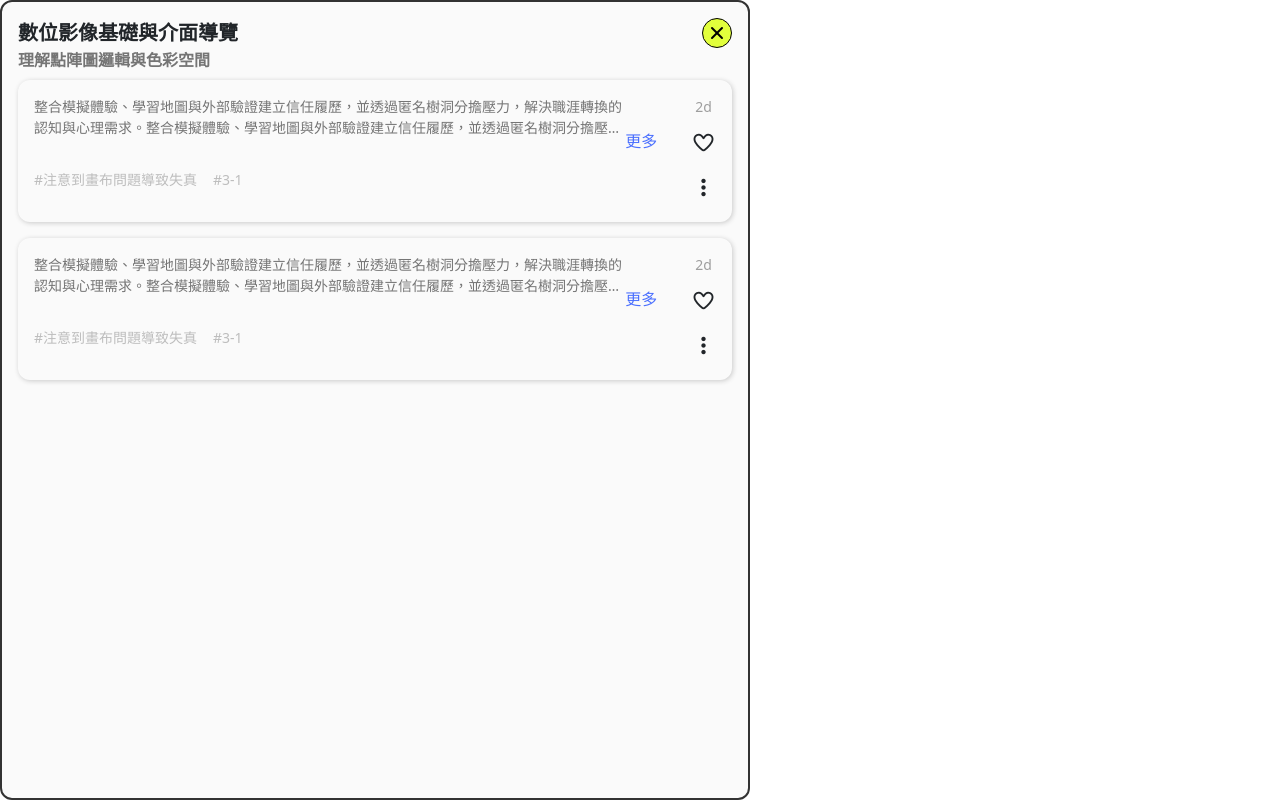
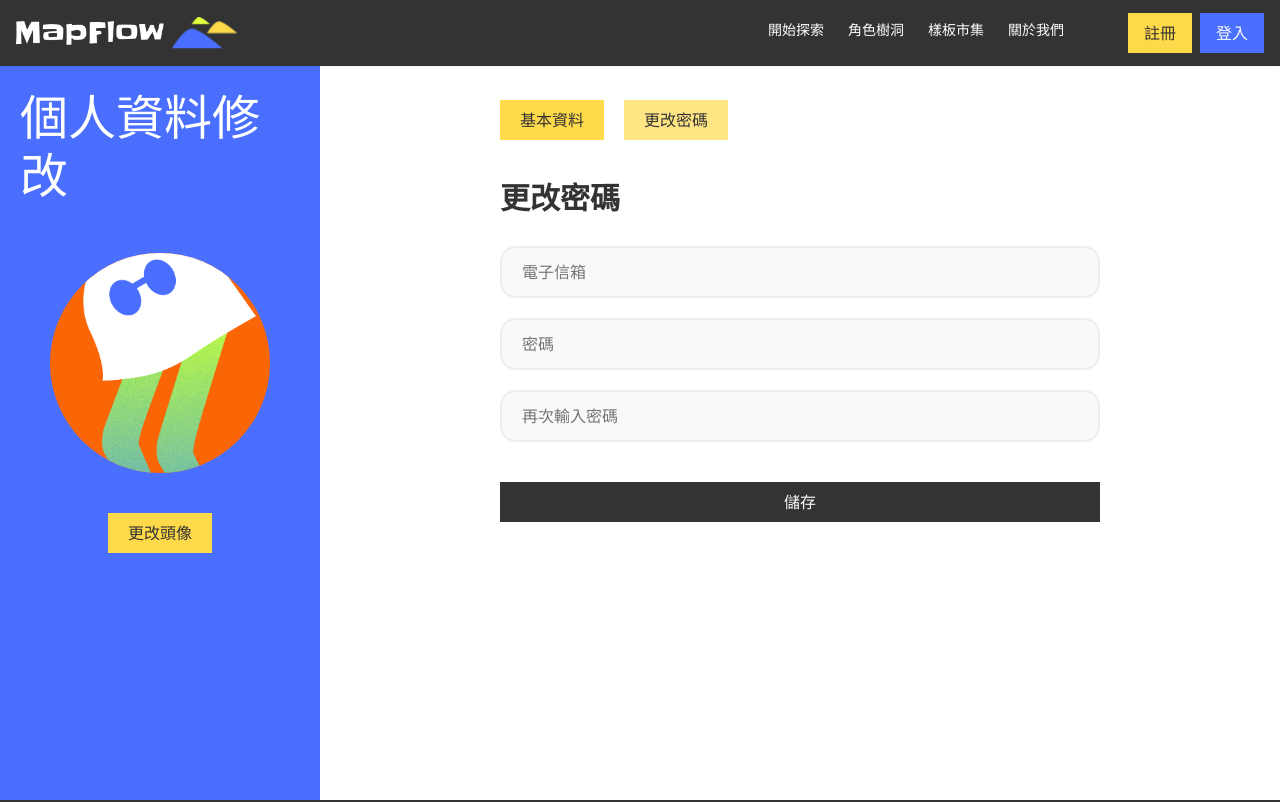
Before and after one commit to yuzh1363/MapFlow, a Vue app in the folder final-project/: page / in a window 1280 px wide. Shown: the top 802 px of the page. Built offline with nearby package versions, Linux system fonts and the light colour scheme.

Commit message:
新增：資料修改、更改密碼頁面

```diff
--- a/final-project/src/App.vue
+++ b/final-project/src/App.vue
@@ -1,22 +1,20 @@
 <script setup>
 import Footer from './components/Footer.vue';
 import Header from './components/Header.vue'
-import Thoughts from './components/Thoughts.vue';
-import Role from './views/Role.vue';
-import Skill from './views/Skill.vue';
+import EditData from './views/EditData.vue';
+import EditCode from './views/EditCode.vue';
 
 
 </script>
 
 <template>
-  <!-- <Header></Header> -->
-  <!-- <main>
-    <RouterView></RouterView>
-  </main> -->
-  <!-- <Skill></Skill> -->
-  <!-- <Role></Role> -->
-   <Thoughts></Thoughts>
-  <!-- <Footer></Footer> -->
+  <Header></Header>
+  <main>
+    <!-- <RouterView></RouterView> -->
+    <EditCode/>
+  </main>
+
+  <Footer></Footer>
 </template>
 
 <style scoped></style>
--- a/final-project/src/components/LearningCalendar.vue
+++ b/final-project/src/components/LearningCalendar.vue
@@ -48,7 +48,7 @@ defineEmits(['click-close'])
   right: 15px;
   top: 15px;
   background: var(--color-support-b);
-  border: none;
+  border: 1px solid var(--color-neutral-900);
   width: 24px;
   height: 24px;
   border-radius: 50%;
--- /dev/null
+++ b/final-project/src/views/EditCode.vue
@@ -0,0 +1,134 @@
+<script setup>
+  import MyButton from '../components/MyButton.vue';
+</script>
+
+<template>
+  <div id="edit-page">
+    <aside class="sidebar">
+      <h1>個人資料修改</h1>
+      <div class="user-avatar">
+        <img src="../assets/images/scott-user.png" alt="使用者大頭貼" class="user-img">
+      </div>
+      <MyButton text="更改頭像" type="yellow" border="square" size="size-md"></MyButton>
+    </aside>
+    <main class="edit-form">
+      <div class="tab-block">
+        <div class="tab-group">
+          <MyButton text="基本資料" type="yellow" border="square" size="size-md"></MyButton>
+          <MyButton text="更改密碼" type="yellow" border="square" size="size-md" class="inactive"></MyButton>
+        </div>
+      </div>
+      <div class="edit-content">
+        <div class="info-group">
+          <h2 class="title">更改密碼</h2>
+          <input type="email" placeholder="電子信箱" class="styled-input">
+          <input type="password" placeholder="密碼" class="styled-input">
+          <input type="password" placeholder="再次輸入密碼" class="styled-input">
+        </div>
+        <div class="submit-action">
+        <MyButton text="儲存" type="black" border="pill" size="size-md" class="save-btn"></MyButton>
+        </div>
+      </div>
+    </main>
+  </div>
+</template>
+
+<style lang="scss" scoped>
+  #edit-page{
+    display:flex;
+    min-height: 100vh;
+    width: 100%;
+  }
+  .sidebar{
+    flex: 1;
+    min-width: 320px;
+    background-color: var(--color-primary);
+    display: flex;
+    align-items: center;
+    padding: 90px 20px;
+    flex-direction: column;
+    gap: 40px;
+    h1{
+      font-size: var(--font-size-5xl);
+      color: var(--color-bg-primary);
+      font-family: "Noto Sans TC";
+    }
+  }
+  .user-img{
+    width: 220px;
+    height: 220px;
+    border-radius: 50%;
+    background-color: #FA6506;
+    object-fit: cover;
+  }
+
+  .edit-form{
+    flex: 3;
+    background-color: var(--color-bg-primary);
+    display: flex;
+    align-items: center;
+    flex-direction: column;
+    padding: 100px 10%;
+  }
+  .tab-block{
+    width: 100%;
+    max-width: 600px;
+    display: flex;
+    align-items: flex-start;
+  }
+
+  .tab-group{
+    display: flex;
+    gap: 20px;
+    margin-bottom: 40px;
+    .inactive {
+    background-color: var(--Sec-yellow-300);
+    }
+  }
+
+  .edit-content{
+    width: 100%;
+    max-width: 600px;
+  }
+
+  .info-group{
+    display: flex;
+    flex-direction: column;
+    gap: 20px;
+    margin-bottom: 40px;
+    .title{
+      font-size: var(--font-size-3xl);
+      font-weight: bold;
+      margin-bottom: 10px;
+      color: var(--color-neutral-900);
+    }
+  }
+
+  .styled-input {
+    width: 100%;
+    padding: 12px 20px;
+    border: 2px solid var(--color-neutral-200);
+    border-radius: var(--radius-lg);
+    font-size: var(--font-size-bas);
+    background-color: #f9f9f9;
+    outline: none;
+    transition: all 0.2s;
+
+    &:focus {
+      border-color: var(--color-primary);
+      background-color: var(--color-bg-primary);
+      box-shadow: 0 0 0 4px rgba(var(--color-primary-rgb));
+    }
+  }
+
+  .submit-action {
+    width: 100%;
+    display: flex;
+    justify-content: center;
+    margin-top: 20px;
+
+    .save-btn {
+      width: 100%;
+    }
+  }
+</style>
--- /dev/null
+++ b/final-project/src/views/EditData.vue
@@ -0,0 +1,142 @@
+<script setup>
+  import MyButton from '../components/MyButton.vue';
+</script>
+
+<template>
+  <div id="edit-page">
+    <aside class="sidebar">
+      <h1>個人資料修改</h1>
+      <div class="user-avatar">
+        <img src="../assets/images/scott-user.png" alt="使用者大頭貼" class="user-img">
+      </div>
+      <MyButton text="更改頭像" type="yellow" border="square" size="size-md"></MyButton>
+    </aside>
+    <main class="edit-form">
+      <div class="tab-block">
+        <div class="tab-group">
+          <MyButton text="基本資料" type="yellow" border="square" size="size-md"></MyButton>
+          <MyButton text="更改密碼" type="yellow" border="square" size="size-md" class="inactive"></MyButton>
+        </div>
+      </div>
+      <div class="edit-content">
+        <div class="info-group">
+          <h2 class="title">基本資料</h2>
+          <input type="text" placeholder="姓氏" class="styled-input">
+          <input type="text" placeholder="名字" class="styled-input">
+          <input type="text" placeholder="角色" class="styled-input">
+        </div>
+
+        <div class="info-group">
+          <h2 class="title">網站連結</h2>
+          <input type="url" placeholder="Github" class="styled-input">
+          <input type="url" placeholder="Behance" class="styled-input">
+          <input type="url" placeholder="Linkin" class="styled-input">
+          <input type="url" placeholder="104" class="styled-input">
+        </div>
+        <div class="submit-action">
+        <MyButton text="儲存" type="black" border="pill" size="size-md" class="save-btn"></MyButton>
+        </div>
+      </div>
+    </main>
+  </div>
+</template>
+
+<style lang="scss" scoped>
+  #edit-page{
+    display:flex;
+    min-height: 100vh;
+    width: 100%;
+  }
+  .sidebar{
+    flex: 1;
+    min-width: 320px;
+    background-color: var(--color-primary);
+    display: flex;
+    align-items: center;
+    padding: 90px 20px;
+    flex-direction: column;
+    gap: 40px;
+    h1{
+      font-size: var(--font-size-5xl);
+      color: var(--color-bg-primary);
+      font-family: "Noto Sans TC";
+    }
+  }
+  .user-img{
+    width: 220px;
+    height: 220px;
+    border-radius: 50%;
+    background-color: #FA6506;
+    object-fit: cover;
+  }
+
+  .edit-form{
+    flex: 3;
+    background-color: var(--color-bg-primary);
+    display: flex;
+    align-items: center;
+    flex-direction: column;
+    padding: 100px 10%;
+  }
+  .tab-block{
+    width: 100%;
+    max-width: 600px;
+    display: flex;
+    align-items: flex-start;
+  }
+
+  .tab-group{
+    display: flex;
+    gap: 20px;
+    margin-bottom: 40px;
+    .inactive {
+    background-color: var(--Sec-yellow-300);
+    }
+  }
+
+  .edit-content{
+    width: 100%;
+    max-width: 600px;
+  }
+
+  .info-group{
+    display: flex;
+    flex-direction: column;
+    gap: 20px;
+    margin-bottom: 40px;
+    .title{
+      font-size: var(--font-size-3xl);
+      font-weight: bold;
+      margin-bottom: 10px;
+      color: var(--color-neutral-900);
+    }
+  }
+
+  .styled-input {
+    width: 100%;
+    padding: 12px 20px;
+    border: 2px solid var(--color-neutral-200);
+    border-radius: var(--radius-lg);
+    font-size: var(--font-size-bas);
+    background-color: #f9f9f9;
+    outline: none;
+    transition: all 0.2s;
+
+    &:focus {
+      border-color: var(--color-primary);
+      background-color: var(--color-bg-primary);
+      box-shadow: 0 0 0 4px rgba(var(--color-primary-rgb));
+    }
+  }
+
+  .submit-action {
+    width: 100%;
+    display: flex;
+    justify-content: center;
+    margin-top: 20px;
+
+    .save-btn {
+      width: 100%;
+    }
+  }
+</style>
```
Also changed, not shown: final-project/src/assets/images/scott-user.png (added), final-project/src/data/role.json (deleted), final-project/src/data/skill.json (deleted), final-project/src/views/MyAccount.vue (added).
